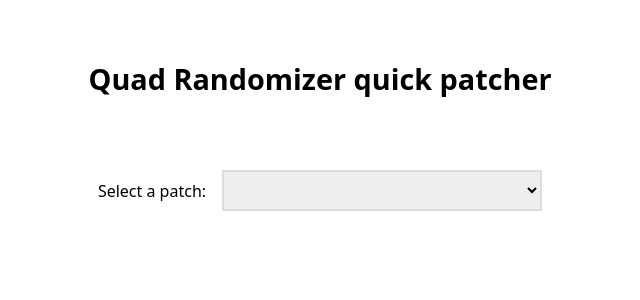
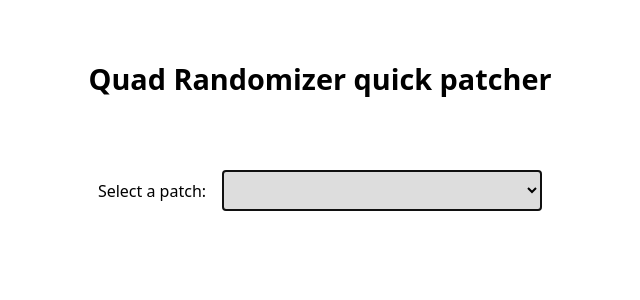
Before and after one commit to Andypro1/quad-patcher, a SvelteKit app: page / in a window 1280 px wide. Shown: the top 300 px of the page, without its empty margins (320-960 px from the left). Built offline with nearby package versions, Linux system fonts and the light colour scheme.

Commit message:
Update the app for pretty routes.
Autofocus select list when chosenPatch is empty.

Tweak styles so the RomPatcher portion looks more integrated.

```diff
--- a/src/routes/+page.svelte
+++ b/src/routes/[[patch]]/+page.svelte
@@ -23,7 +23,7 @@
         },
     ]);
 
-    let chosenPatch = $state("");
+    let chosenPatch = $state(patches.find(p => p.id == page.params.patch)?.id || '');
 
     const expectedSeedSize = 8388608;
 
@@ -121,7 +121,7 @@
                 <button><selectedcontent>Quad rando patch</selectedcontent></button>
             {/snippet}
 
-            <select id="patch" bind:value={chosenPatch}>
+            <select id="patch" bind:value={chosenPatch} autofocus={!chosenPatch}>
                 {@render content()}
                 {#each patches as patch}
                     <option value={patch.id}>{@html patch.name}</option>
--- a/static/rom-patcher-js/style.css
+++ b/static/rom-patcher-js/style.css
@@ -144,7 +144,8 @@
 #rom-patcher-container input[type=file]:focus:not(:disabled),
 #rom-patcher-container select:focus:not(:disabled),
 #rom-patcher-container input[type=checkbox]:focus:not(:disabled) {
-	box-shadow: #a8fff3 0 0 0 2px;
+	border: 2px solid Black;
+	background: #ddd;
 }
 
 #rom-patcher-container input[type=file] {
@@ -176,7 +177,7 @@
 #rom-patcher-container input[type=file]:hover:not(:disabled),
 #rom-patcher-container select:hover:not(:disabled) {
 	cursor: pointer;
-	background-color: #dee1e1
+	background-color: #ddd
 }
 
 #rom-patcher-container input[type=file]:disabled,
```
